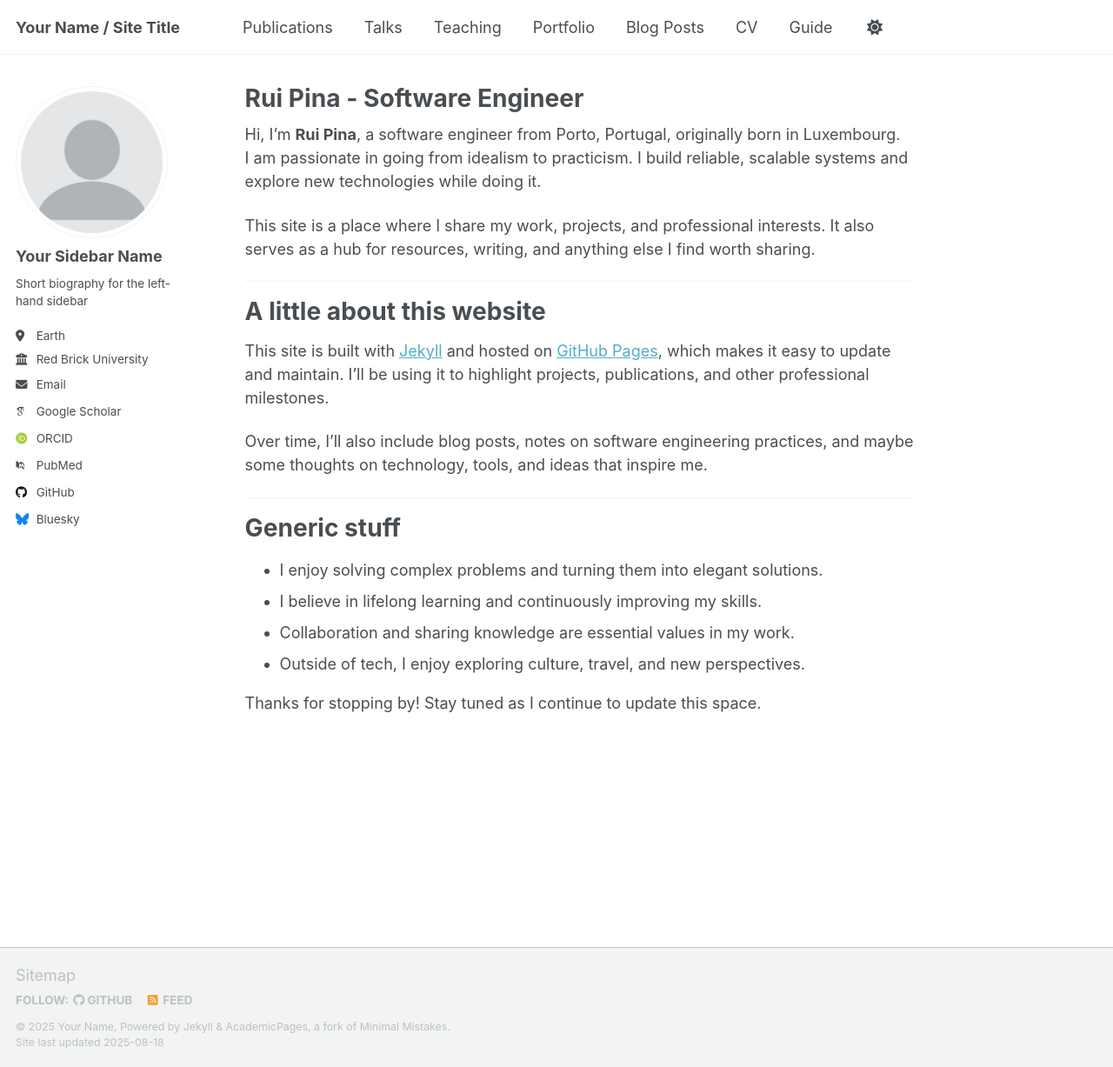
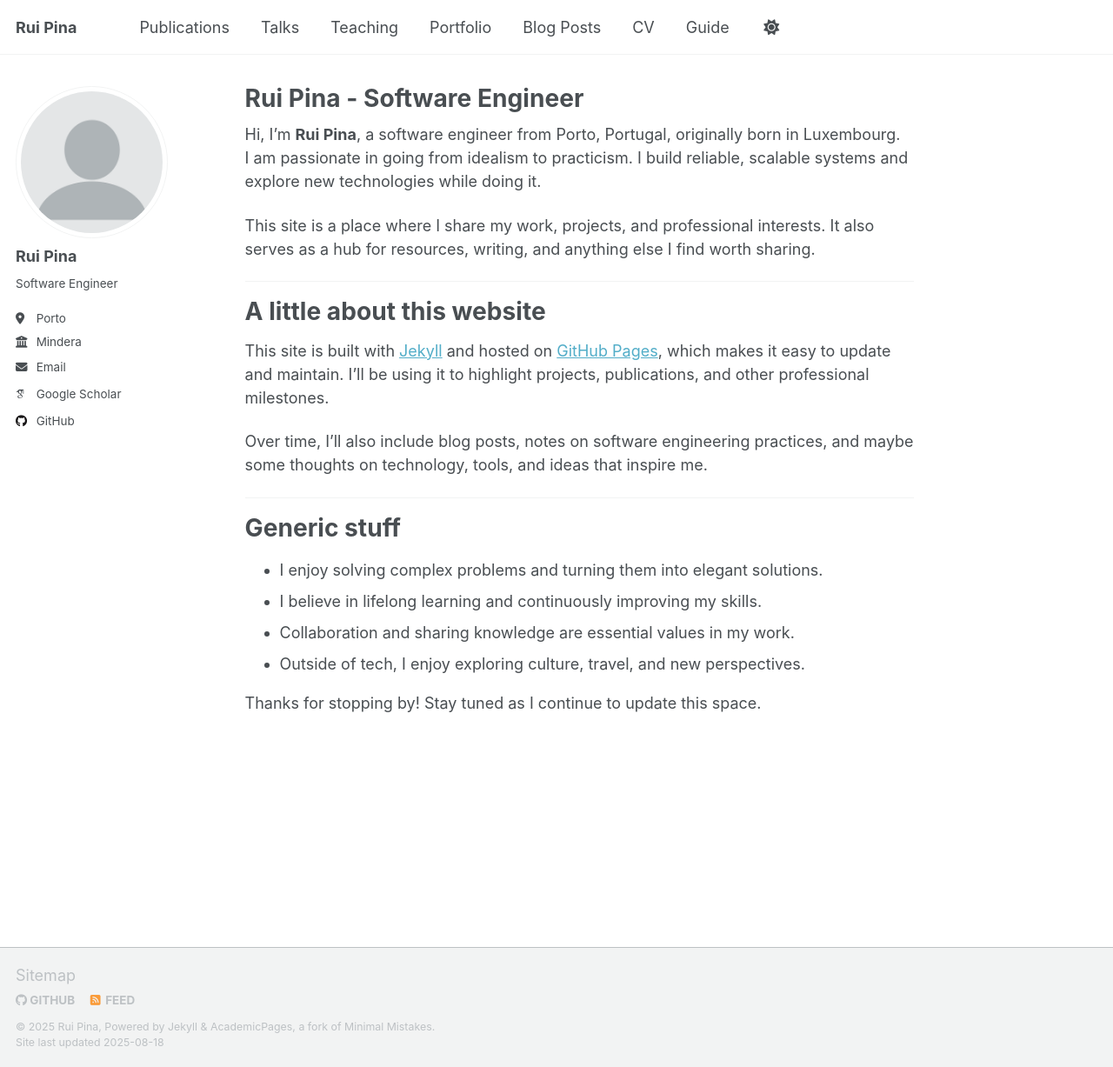
Before and after one commit to Rui-Pina/rui-pina.github.io, a Jekyll site: the page built from _pages/about.md, in a window 1280 px wide and 1227 px high. Shown: the whole window at 87% size. Built offline with Jekyll 4.4.1, drawn with Linux system fonts in a browser that asks for light colours; some web fonts are replaced; a script that is not in the unit is left out.

Commit message:
change default configuration

```diff
--- a/_config.yml
+++ b/_config.yml
@@ -7,15 +7,15 @@
 # server process.
 
 # Basic Site Settings
-locale                   : "en-US"
+locale                   : "en-UK"
 site_theme               : "default" # Currently available options are "default", "air"
-title                    : "Your Name / Site Title"
+title                    : "Rui Pina"
 title_separator          : "-"
-name                     : &name "Your Name"
-description              : &description "personal description"
-url                      : https://academicpages.github.io # the base hostname & protocol for your site e.g. "https://[your GitHub username].github.io" or if you already have some other page hosted on Github then use "https://[your GitHub username].github.io/[Your Repo Name]"
+name                     : &name "Rui Pina"
+description              : &description "Software Engineer"
+url                      : https://rui-pina.github.io/ # the base hostname & protocol for your site e.g. "https://[your GitHub username].github.io" or if you already have some other page hosted on Github then use "https://[your GitHub username].github.io/[Your Repo Name]"
 baseurl                  : "" # the subpath of your site, e.g. "/blog"
-repository               : "academicpages/academicpages.github.io"
+repository               : "rui-pina/rui-pina.github.io"
 
 # Site Author - The following control what appear as part of the author content on the side bar.
 #               If a field is blank the icon and link will not appear, otherwise it will be shown.
@@ -23,13 +23,13 @@
 author:
   # Biographic information
   avatar           : "profile.png"
-  name             : "Your Sidebar Name"
+  name             : "Rui Pina"
   pronouns         : # example: "she/her"
-  bio              : "Short biography for the left-hand sidebar"
-  location         : "Earth"
-  employer         : "Red Brick University"
+  bio              : "Software Engineer"
+  location         : "Porto"
+  employer         : "Mindera"
   uri              : # URL
-  email            : "none@example.org"
+  email            : "ruiriopina02@gmail.com"
 
   # Academic websites
   academia         : # URL
@@ -37,9 +37,9 @@
   googlescholar    : "https://scholar.google.com/citations?user=PS_CX0AAAAAJ"
   inspire-hep      : # URL
   impactstory      : # URL
-  orcid            : "http://orcid.org/yourorcidurl"
+  orcid            : # URL
   semantic         : # URL
-  pubmed           : "https://www.ncbi.nlm.nih.gov/pubmed/?term=john+snow"
+  pubmed           : # URL
   researchgate     : # URL
   scopus           : # URL
 
@@ -47,13 +47,13 @@
   bitbucket        : # Username - Update with your username on the site
   codepen          : # Username
   dribbble         : # Username
-  github           : "academicpages"
+  github           : "rui-pina"
   kaggle           : # Username
   stackoverflow    : # User number or user number and name (i.e., use "1" or "1/jeff-atwood")
 
   # Social media
   artstation       : # Username
-  bluesky          : "bsky.app" # Replace this with you Bluesky username
+  bluesky          : # Username # Replace this with you Bluesky username
   facebook         : # Username
   flickr           : # Username
   foursquare       : # Username
```
